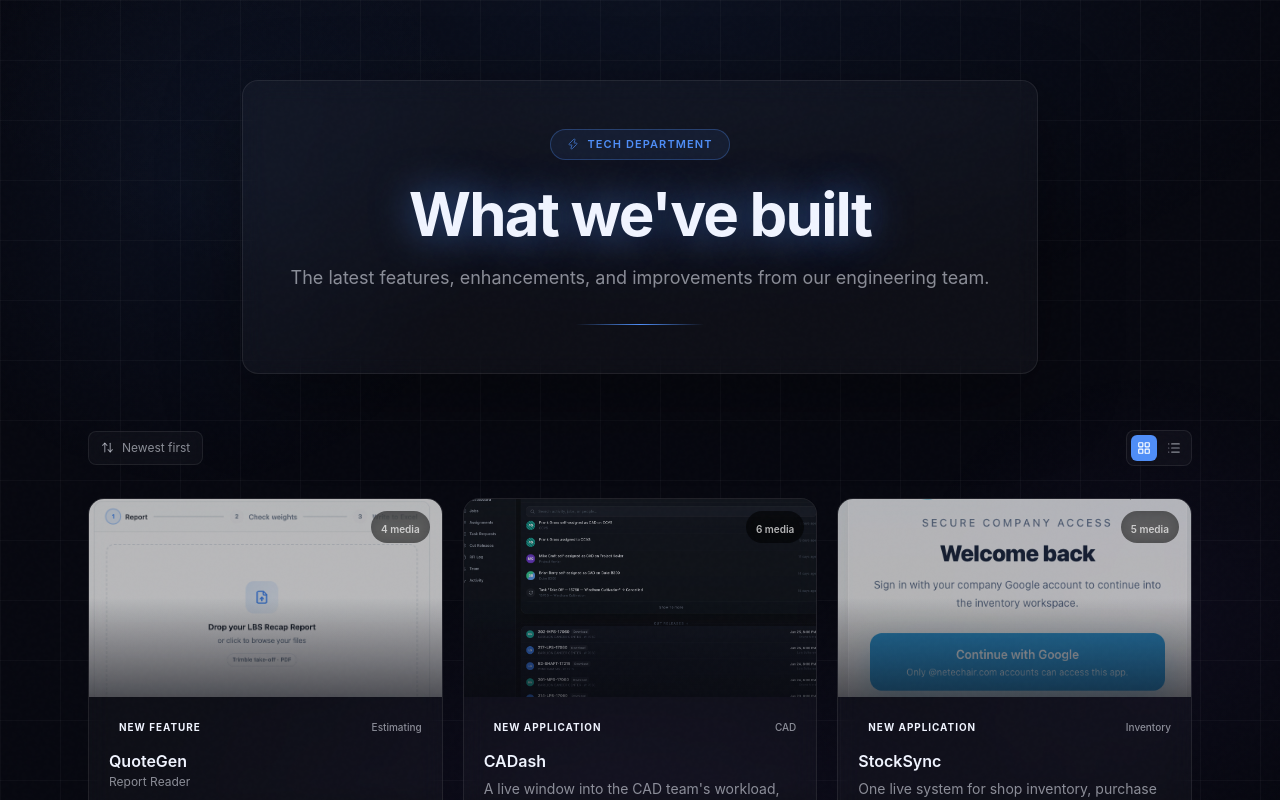
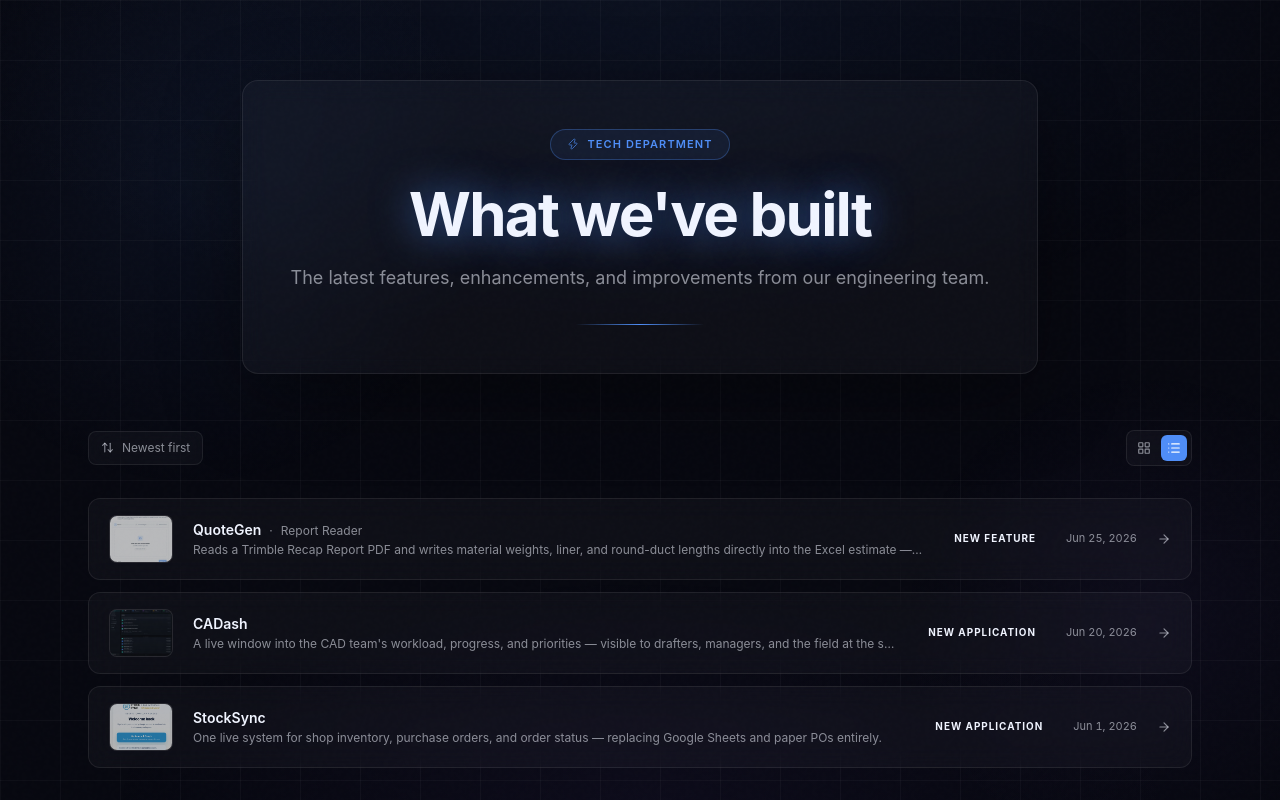
Before and after one commit to glillytechair/Showcase, a Next.js app: page / in a window 1280 px wide. Shown: the top 800 px of the page. Built offline with nearby package versions, Linux system fonts and the light colour scheme.

Commit message:
Set default view mode to list

```diff
--- a/src/app/page.tsx
+++ b/src/app/page.tsx
@@ -13,7 +13,7 @@ type ViewMode  = 'grid' | 'list'
 
 export default function HomePage() {
   const [sort, setSort]     = useState<SortOrder>('newest')
-  const [view, setView]     = useState<ViewMode>('grid')
+  const [view, setView]     = useState<ViewMode>('list')
 
   const sorted = [...features].sort((a, b) => {
     const delta = new Date(b.date).getTime() - new Date(a.date).getTime()
```
